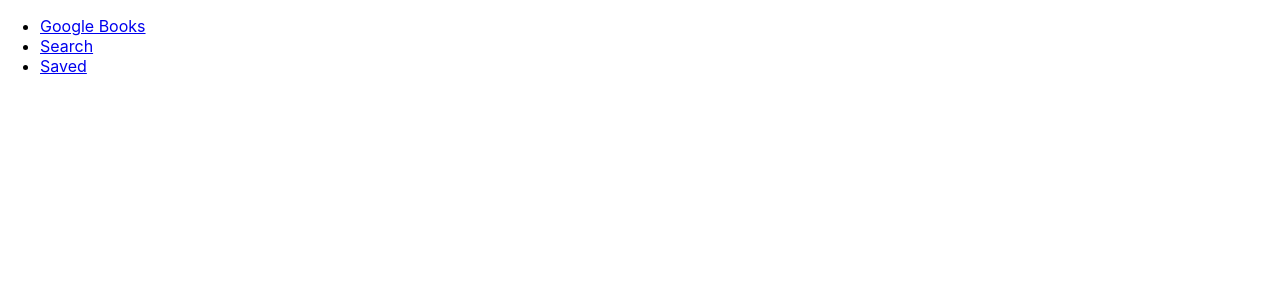
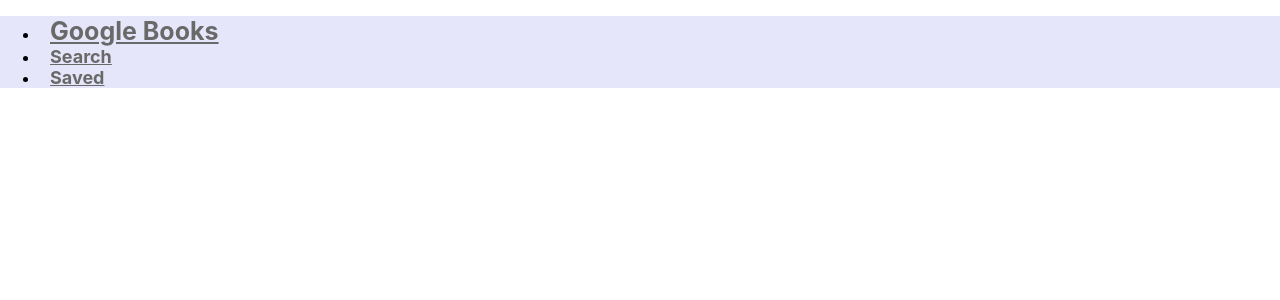
Before and after one commit to MeganLCoppins/Book-Finder, a React (Create React App) app in the folder client/: page / in a window 1280 px wide. Shown: the top 300 px of the page. Built offline with nearby package versions, Linux system fonts and the light colour scheme; the HTML template or start-up script is replaced by a standard one.

Commit message:
styled nav component

```diff
--- a/client/src/components/Nav/index.js
+++ b/client/src/components/Nav/index.js
@@ -4,20 +4,20 @@
 
 function Nav() {
   return (
-    <nav className="navbar navbar-expand-lg mb-2">
+    <nav className="navBarBg navbar navbar-expand-lg mb-2">
       <ul className="nav">
         <li className="nav-item">
-          <Link to={"/"} className="nav-link" >
+          <Link to={"/"} className="nav-link googleBooks" >
             Google Books
           </Link>
         </li>
         <li className="nav-item">
-          <Link to={"/"} className="nav-link">
+          <Link to={"/"} className="nav-link" id="navLink">
             Search
           </Link>
         </li>
         <li className="nav-item">
-          <Link to={"/saved"} className="nav-link">
+          <Link to={"/saved"} className="nav-link" id="navLink">
             Saved
           </Link>
         </li>
--- a/client/src/components/Nav/style.css
+++ b/client/src/components/Nav/style.css
@@ -0,0 +1,18 @@
+.navBarBg {
+    background-color: lavender;
+}
+.googleBooks {
+    padding: 10px 10px;
+    color: dimgray;
+    font-size: 25px;
+    font-weight: bold;
+}
+#navLink {
+    color: dimgray;
+    font-weight: bold;
+    padding: 18px 10px;
+    font-size: 18px;
+}
+#navLink:hover{
+    color: black;
+}
```
